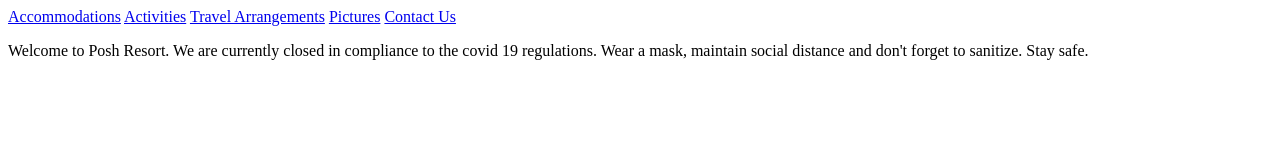
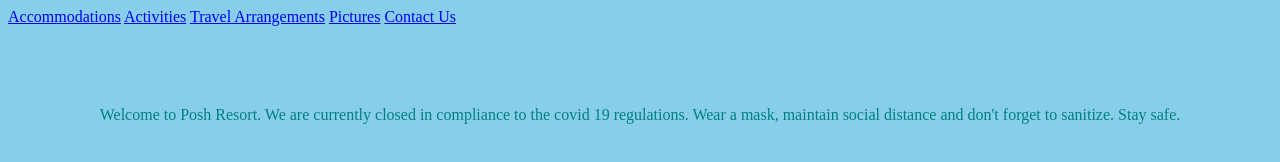
Before and after one commit to ernest254/Resort, a plain HTML site: page index.html in a window 1280 px wide. Drawn offline with Linux system fonts and the light colour scheme.

Commit message:
link css to html

```diff
--- a/css/styles.css
+++ b/css/styles.css
@@ -0,0 +1,12 @@
+h1{
+  color:skyblue;
+  text-align: center;
+}
+body{
+  background-color: skyblue;
+}
+
+p{
+  color: teal;
+  text-align: center;
+}
--- a/index.html
+++ b/index.html
@@ -2,14 +2,16 @@
 <html>
   <head>
     <title>Posh Resort</title>
+    <link href="css/styles.css" rel="stylesheet" type="text/css"
   </head>
   <body>
+
     <a href="accommodations.html">Accommodations</a>
     <a href="activities.html">Activities</a>
     <a href="travel-arrangements.html">Travel Arrangements</a>
     <a href="pictures.html">Pictures</a>
     <a href="contact-information.html">Contact Us</a>
-
+    <h1>Posh Resort</h1>
     <p>Welcome to Posh Resort. We are currently closed in compliance to the covid 19 regulations. Wear a mask, maintain social distance and don't forget to sanitize. Stay safe.</p>
 
   </body>
```
